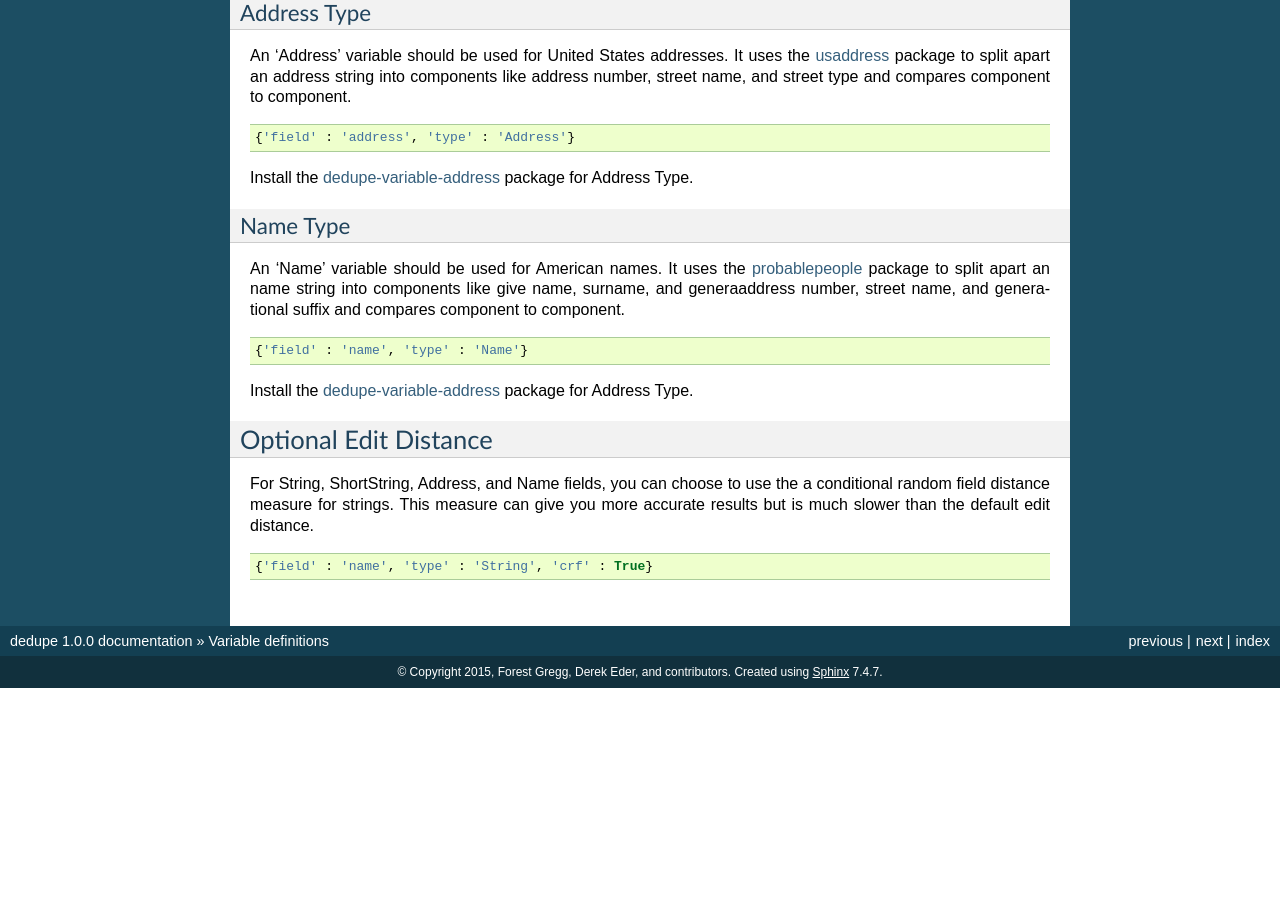
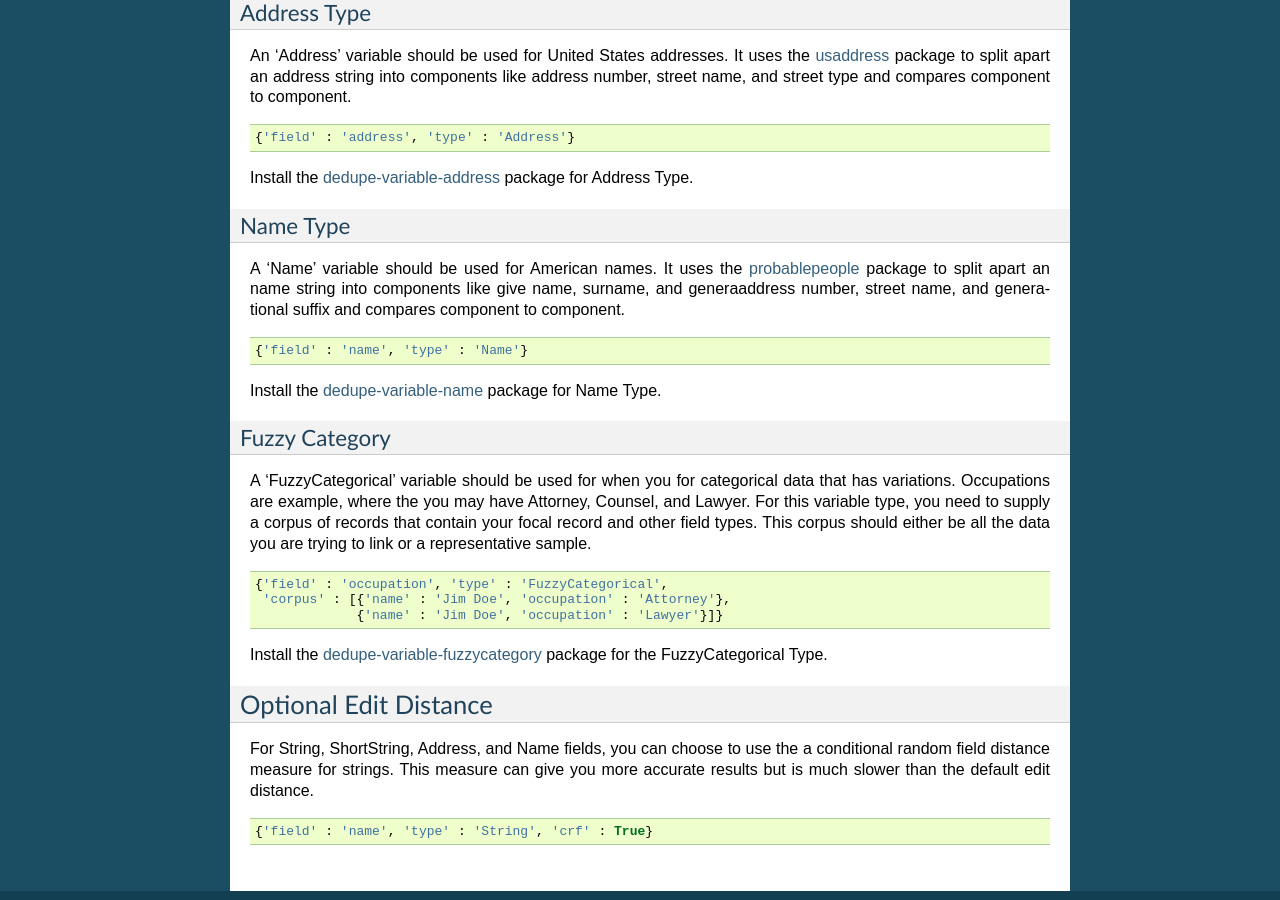
Before and after one commit to dedupeio/dedupe, a Sphinx documentation site: the page built from docs/Variable-definition.rst, in a window 1280 px wide and 900 px high, scrolled down 4082 px. Built offline with Sphinx 7.4.7, drawn with Linux system fonts in a browser that asks for light colours; before the commit the page ends 4770 px from its top, so only the background shows below that.

Commit message:
include fuzzy categorical type

```diff
--- a/docs/Variable-definition.rst
+++ b/docs/Variable-definition.rst
@@ -303,12 +303,12 @@ number, street name, and street type and compares component to component.
     {'field' : 'address', 'type' : 'Address'}
 
 
-Install the `dedupe-variable-address <https://pypi.python.org/pypi/dedupe-variable-address/0.0.0.1>`__ package for Address Type.
+Install the `dedupe-variable-address <https://pypi.python.org/pypi/dedupe-variable-address>`__ package for Address Type.
 
 Name Type
 ^^^^^^^^^
 
-An 'Name' variable should be used for American names. It uses the
+A 'Name' variable should be used for American names. It uses the
 `probablepeople <http://probablepeople.readthedocs.org/en/latest/>`__
 package to split apart an name string into components like give name,
 surname, and generaaddress number, street name, and generational
@@ -319,7 +319,27 @@ suffix and compares component to component.
     {'field' : 'name', 'type' : 'Name'}
 
 
-Install the `dedupe-variable-address <https://pypi.python.org/pypi/dedupe-variable-address/0.0.0.1>`__ package for Address Type.
+Install the `dedupe-variable-name <https://pypi.python.org/pypi/dedupe-variable-name>`__ package for Name Type.
+
+Fuzzy Category
+^^^^^^^^^^^^^^
+
+A 'FuzzyCategorical' variable should be used for when you for
+categorical data that has variations. Occupations are example, where
+the you may have Attorney, Counsel, and Lawyer. For this variable
+type, you need to supply a corpus of records that contain your focal
+record and other field types. This corpus should either be all the
+data you are trying to link or a representative sample.
+
+.. code:: python
+
+    {'field' : 'occupation', 'type' : 'FuzzyCategorical',
+     'corpus' : [{'name' : 'Jim Doe', 'occupation' : 'Attorney'},
+                 {'name' : 'Jim Doe', 'occupation' : 'Lawyer'}]}
+
+
+Install the `dedupe-variable-fuzzycategory <https://pypi.python.org/pypi/dedupe-variable-fuzzycategory>`__ package for the FuzzyCategorical Type.
+
 
 
 Optional Edit Distance
--- a/setup.py
+++ b/setup.py
@@ -25,7 +25,7 @@ install_requires=['fastcluster',
 setup(
     name='dedupe',
     url='https://github.com/datamade/dedupe',
-    version='1.0.2',
+    version='1.1.0',
     description='A python library for accurate and scaleable data deduplication and entity-resolution',
     packages=['dedupe', 'dedupe.variables'],
     ext_modules=[Extension('dedupe.cpredicates', ['src/cpredicates.c'])],
```
Also changed, not shown: CHANGELOG.md (+4 -0 lines), 1 other file.
